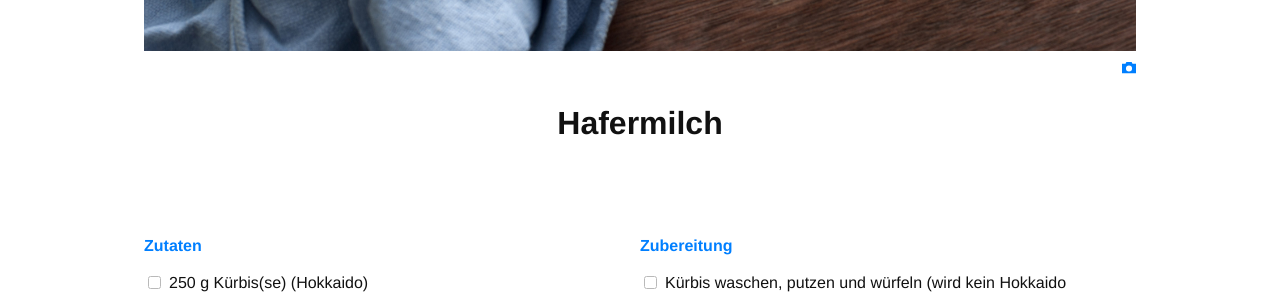
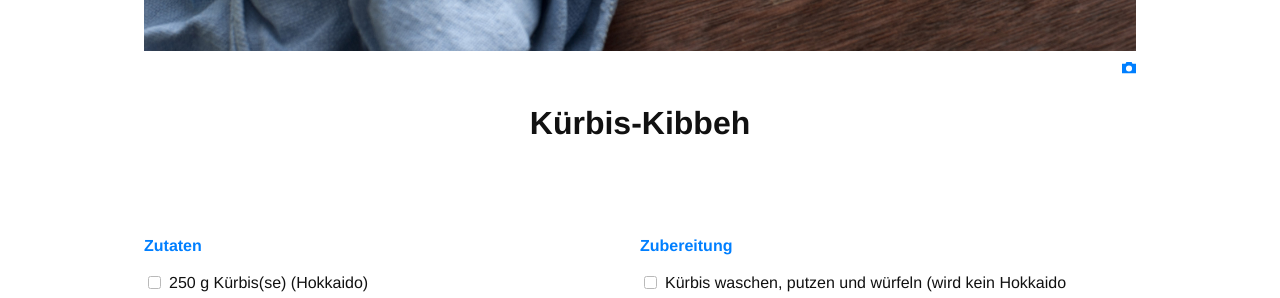
Before and after one commit to kochrunde/kochrunde.github.io, a Jekyll site: the page built from _recipes/kürbisKibbeh.md, in a window 1280 px wide. Shown: the part 625-923 px from the top of the page. Built offline with Jekyll 4.4.1, drawn with Linux system fonts in a browser that asks for light colours; nearby versions of some CDN libraries; some web fonts are replaced.

Commit message:
Title fix

```diff
--- a/_recipes/kürbisKibbeh.md
+++ b/_recipes/kürbisKibbeh.md
@@ -1,7 +1,7 @@
 ---
 
 layout: recipe
-title:  "Hafermilch"
+title:  "Kürbis-Kibbeh"
 image: default.jpeg
 imagecredit: https://freefoodphotos.com
 category: basics
```
